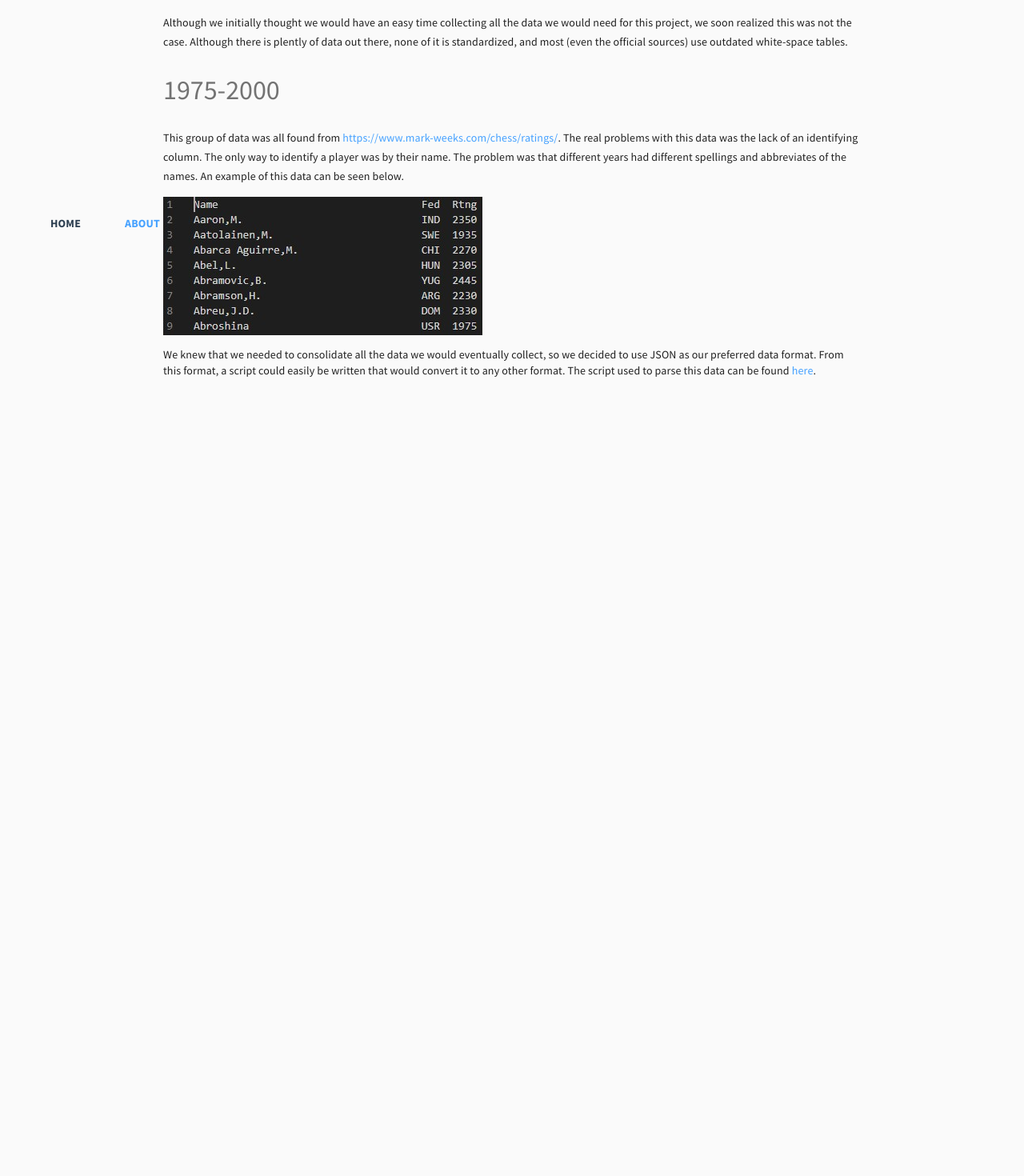
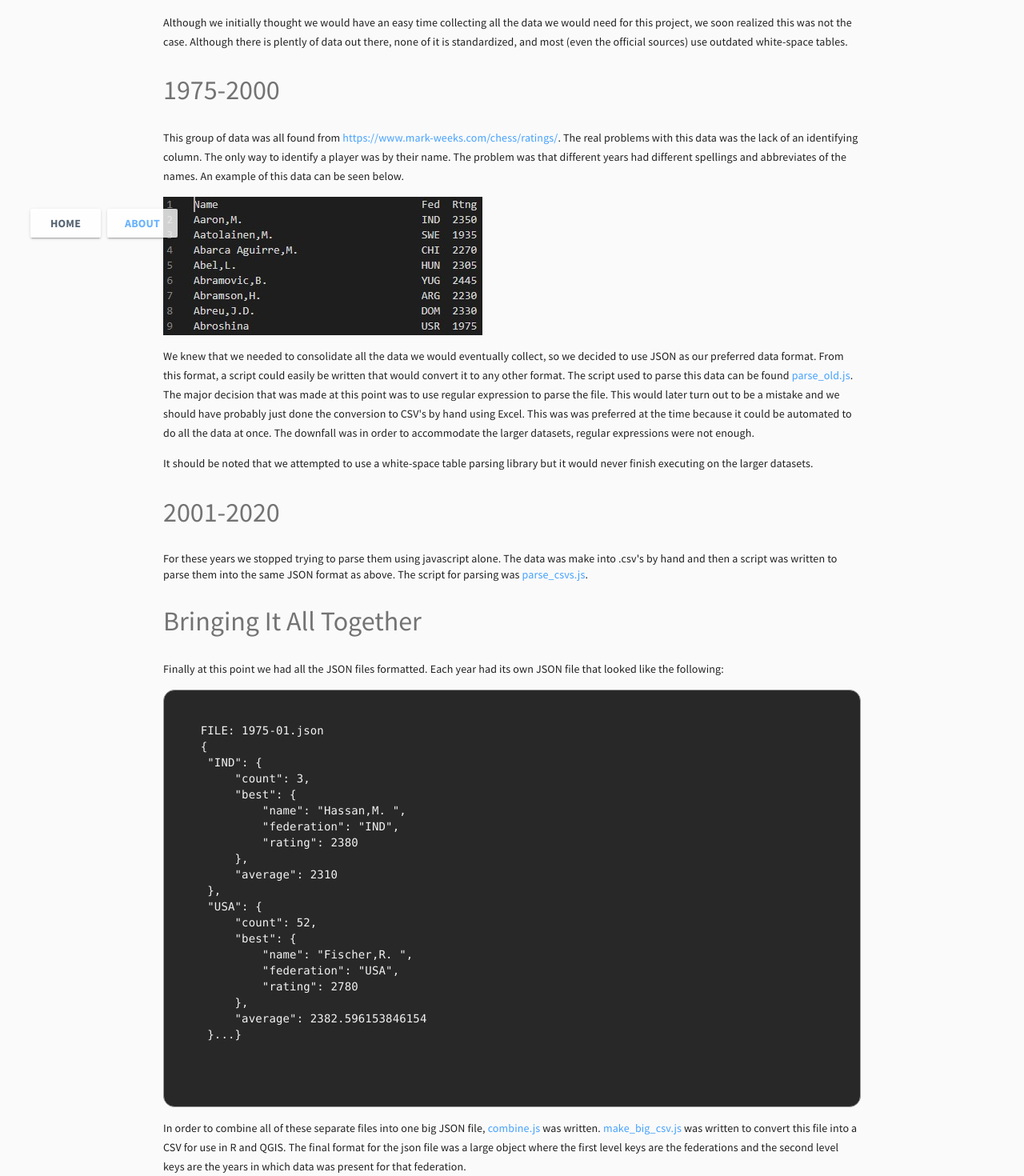
Before and after one commit to cgbur/chess-analysis-vue, a Vue app: page /about in a window 1280 px wide. Shown: the part 467-1937 px from the top of the page at 80% size. Before the commit the page ends 940 px from the top, so only its background shows below. Built offline with nearby package versions, Linux system fonts and the light colour scheme.

Commit message:
update data

```diff
--- a/src/App.vue
+++ b/src/App.vue
@@ -1,14 +1,14 @@
 <template>
   <div id="app">
     <div id="nav">
-      <md-button to="/">Home</md-button>
-      <md-button to="/about">About</md-button>
+      <md-button class="md-raised" to="/">Home</md-button>
+      <md-button class="md-raised" to="/about">About</md-button>
     </div>
     <router-view/>
   </div>
 </template>
 
-<style lang="scss">
+<style lang="scss" scoped>
 
   @import "styles/colors";
 
@@ -16,6 +16,8 @@
   padding: 30px;
   position: fixed;
   bottom: 0;
+  z-index: 3000;
+  opacity: .8;
 
   a {
     font-weight: bold;
--- a/src/components/HelloWorld.vue
+++ b/src/components/HelloWorld.vue
@@ -1,5 +1,8 @@
 <template>
-  <div class="container">
+  <div class="container" :class="{
+    'home': page === 'home',
+    'about': page === 'about'
+  }">
     <h1 class="header">{{title}}</h1>
   </div>
 </template>
@@ -8,7 +11,8 @@
   export default {
     name: 'HelloWorld',
     props: {
-      title: String
+      title: String,
+      page: String
     }
   }
 </script>
@@ -29,10 +33,14 @@
     clip-path: content-box;
   }
 
+  .home {
+    background-image: url("../assets/jeshoots-com-fzOITuS1DIQ-unsplash-crop.jpg");
+  }
+  .about {
+    background-image: url("../assets/w6Q5CUU-chess-board-wallpaper.jpg");
+  }
   .container {
-
     padding-top: 100px;
-    background-image: url("../assets/jeshoots-com-fzOITuS1DIQ-unsplash-crop.jpg");
     background-size: cover;
     background-position: center;
     background-repeat: no-repeat;
--- a/src/router/index.js
+++ b/src/router/index.js
@@ -1,6 +1,7 @@
 import Vue from 'vue'
 import VueRouter from 'vue-router'
 import Home from '../views/Home.vue'
+import About from "../views/About";
 
 Vue.use(VueRouter);
 
@@ -13,10 +14,7 @@ const routes = [
   {
     path: '/about',
     name: 'about',
-    // route level code-splitting
-    // this generates a separate chunk (about.[hash].js) for this route
-    // which is lazy-loaded when the route is visited.
-    component: () => import(/* webpackChunkName: "about" */ '../views/About.vue')
+    component: About
   }
 ];
 
--- a/src/styles/theme.scss
+++ b/src/styles/theme.scss
@@ -17,6 +17,7 @@ html, body {
   width: 900px;
   padding-left: 1em;
   padding-right: 1em;
+  margin-bottom: 20em;
 }
 
 @import "~vue-material/dist/theme/engine"; // Import the theme engine
--- a/src/views/About.vue
+++ b/src/views/About.vue
@@ -1,6 +1,6 @@
 <template>
   <div>
-    <HelloWorld title="Methods and Process"/>
+    <HelloWorld title="Methods and Process" page="about"/>
     <div class="body">
       <h1 class="md-display-3">Data Collection</h1>
       <p class="md-body-2">
@@ -17,11 +17,65 @@
         can be
         seen below.</p>
       <img src="../assets/data_images/a1.jpg" alt="Image"/>
-      <p>
+      <p class="md-body-2">
         We knew that we needed to consolidate all the data we would eventually collect, so we decided to use JSON as
         our preferred data format. From this format, a script could easily be written that would convert it to any
-        other format. The script used to parse this data can be found <a href="">here</a>.
+        other format. The script used to parse this data can be found <a
+          href="https://github.com/cgburgess/chess-analysis-vue/blob/master/scripts/parse_old.js">parse_old.js</a>.
+        The major decision that was made at this point was to use regular expression to parse the file. This would later
+        turn out to be a mistake and we should have probably just done the conversion to CSV's by hand using Excel.
+        This was was preferred at the time because it could be automated to do all the data at once. The downfall was
+        in order to accommodate the larger datasets, regular expressions were not enough.
       </p>
+      <p class="md-body-2">
+        It should be noted that we attempted to use a white-space table parsing library but it would never finish
+        executing on the larger datasets.
+      </p>
+
+      <h2 class="md-display-1">2001-2020</h2>
+      For these years we stopped trying to parse them using javascript alone. The data was make into .csv's by hand and
+      then a script was written to parse them into the same JSON format as above. The script for parsing was
+      <a href="https://github.com/cgburgess/chess-analysis-vue/blob/master/scripts/parse_csvs.js">parse_csvs.js</a>.
+
+      <h2 class="md-display-1">Bringing It All Together</h2>
+      <p class="md-body-2">
+        Finally at this point we had all the JSON files formatted. Each year had its own JSON file that looked like the
+        following:
+      </p>
+      <pre><code>
+   FILE: 1975-01.json
+   {
+    "IND": {
+        "count": 3,
+        "best": {
+            "name": "Hassan,M. ",
+            "federation": "IND",
+            "rating": 2380
+        },
+        "average": 2310
+    },
+    "USA": {
+        "count": 52,
+        "best": {
+            "name": "Fischer,R. ",
+            "federation": "USA",
+            "rating": 2780
+        },
+        "average": 2382.596153846154
+    }...}
+
+
+      </code></pre>
+      <p class="md-body-2">
+        In order to combine all of these separate files into one big JSON file, <a
+          href="https://github.com/cgburgess/chess-analysis-vue/blob/master/scripts/combine.js">combine.js</a> was
+        written.
+        <a href="https://github.com/cgburgess/chess-analysis-vue/blob/master/scripts/make_big_csv.js">make_big_csv.js</a>
+        was written to convert this file into a CSV for use in R and QGIS.
+        The final format for the json file was a large object where the first level keys are the federations and the
+        second level keys are the years in which data was present for that federation.
+      </p>
+
     </div>
   </div>
 </template>
@@ -42,5 +96,14 @@
 </script>
 
 <style lang="scss" scoped>
-
+  pre code {
+    background-color: #eee;
+    border: 1px solid #999;
+    display: block;
+    font-family: Menlo, monospace;
+    padding: 20px;
+    border-radius: 1em;
+    background-color: #282828;
+    color: #f3f3f3;
+  }
 </style>
--- a/src/views/Home.vue
+++ b/src/views/Home.vue
@@ -1,6 +1,6 @@
 <template>
   <div class="home">
-    <HelloWorld title="Temporal Analysis of Chess"/>
+    <HelloWorld title="Temporal Analysis of Chess" page="home"/>
 
     <div class="body">
       <Legend/>
```
